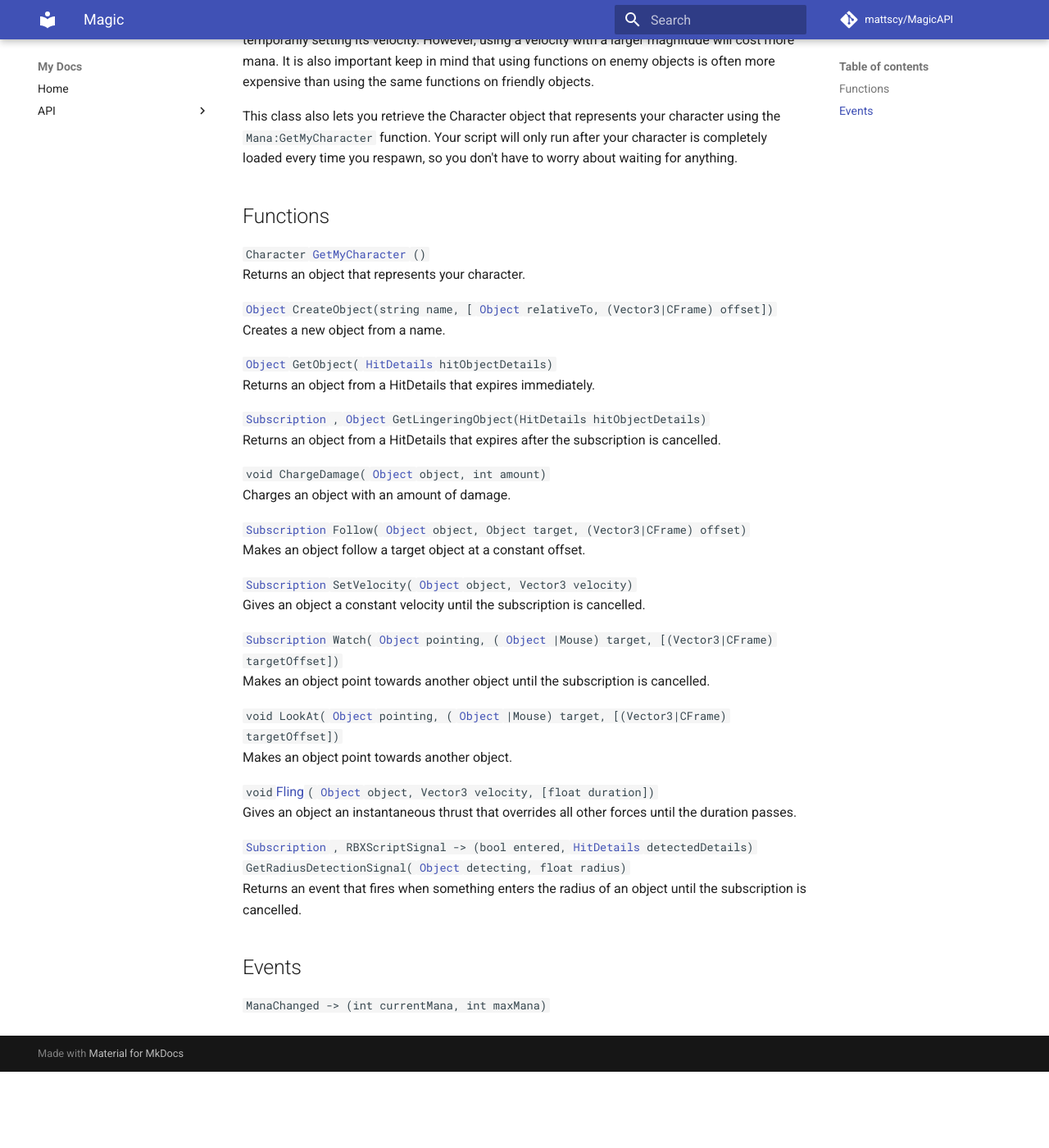
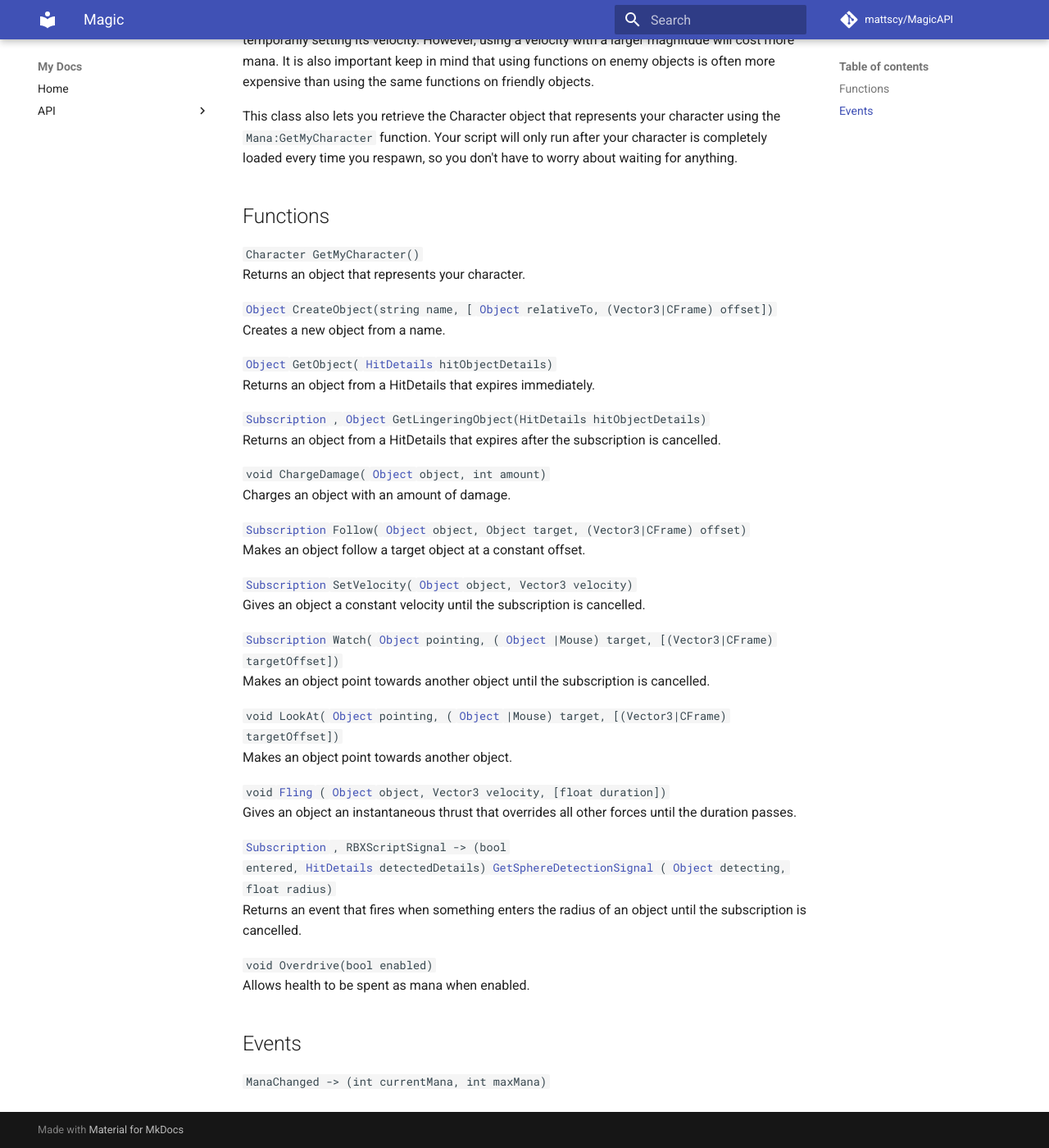
Before and after one commit to mattscy/MagicAPI, an MkDocs documentation site: the page built from docs/api/magic/index.md, in a window 1280 px wide and 1400 px high, scrolled down 313 px. Shown: the whole window at 82% size. Built offline with MkDocs 1.6.1 and Material for MkDocs 9.7.7, drawn with Linux system fonts in a browser that asks for light colours; comment, search, counter and statistics services are not loaded; before the commit the page ends 1620 px from its top, so only the background shows below that.

Commit message:
add docs

```diff
--- a/docs/api/magic/index.md
+++ b/docs/api/magic/index.md
@@ -6,7 +6,7 @@
 This class also lets you retrieve the Character object that represents your character using the `Mana:GetMyCharacter` function. Your script will only run after your character is completely loaded every time you respawn, so you don't have to worry about waiting for anything.
 
 ## Functions
-`Character `[`GetMyCharacter`](./GetMyCharacter/)`()`
+`Character GetMyCharacter()`
 Returns an object that represents your character.
 
 [`Object`][obj]` CreateObject(string name, [`[`Object`][obj]` relativeTo, (Vector3|CFrame) offset])`
@@ -33,11 +33,14 @@
 `void LookAt(`[`Object`][obj]` pointing, (`[`Object`][obj]`|Mouse) target, [(Vector3|CFrame) targetOffset])`
 Makes an object point towards another object.
 
-`void `[Fling](./Fling/)`(`[`Object`][obj]` object, Vector3 velocity, [float duration])`
+`void `[`Fling`](./Fling/)`(`[`Object`][obj]` object, Vector3 velocity, [float duration])`
 Gives an object an instantaneous thrust that overrides all other forces until the duration passes.
 
-[`Subscription`][sub]`, RBXScriptSignal -> (bool entered, `[`HitDetails`][hit]` detectedDetails) GetRadiusDetectionSignal(`[`Object`][obj]` detecting, float radius)`
+[`Subscription`][sub]`, RBXScriptSignal -> (bool entered, `[`HitDetails`][hit]` detectedDetails)  `[`GetSphereDetectionSignal`](./GetSphereDetectionSignal/)`(`[`Object`][obj]` detecting, float radius)`
 Returns an event that fires when something enters the radius of an object until the subscription is cancelled.
+
+`void Overdrive(bool enabled)`
+Allows health to be spent as mana when enabled.
 
 ## Events
 `ManaChanged -> (int currentMana, int maxMana)`
```
Also changed, not shown: docs/api/magic/GetMyCharacter.md (deleted, +0 -1 lines), docs/api/magic/GetSphereDetectionSignal.md (added, +36 -0 lines).
